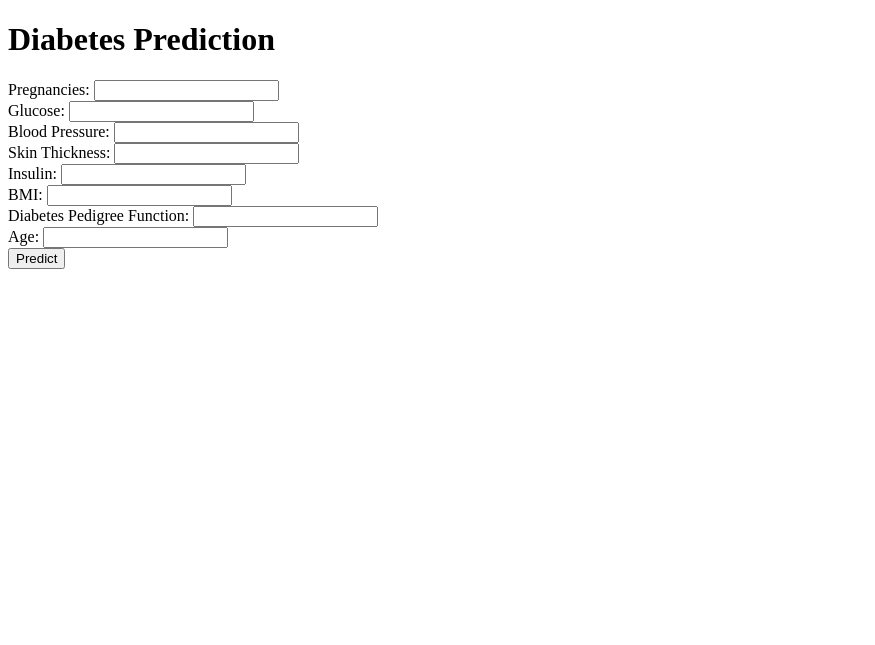
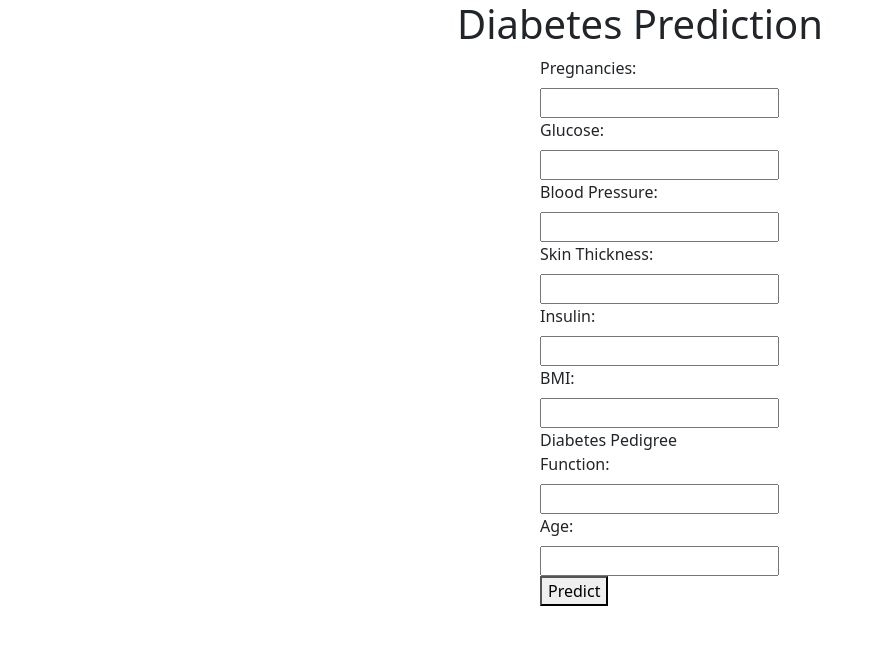
Before and after one commit to Suborno22/Diabeties_Prediction_using_ML, a Flask app: page / in a window 1280 px wide. Shown: the top 645 px of the page, without its empty margins (0-875 px from the left). Run offline with Flask 3, Linux system fonts and the light colour scheme.

Commit message:
Stylizing form

```diff
--- a/templates/index.html
+++ b/templates/index.html
@@ -5,20 +5,32 @@
     <meta name="viewport" content="width=device-width, initial-scale=1.0">
     <title>Diabetes Predictor</title>
     <script src="https://code.jquery.com/jquery-3.6.0.min.js"></script>
+    <link href="https://cdn.jsdelivr.net/npm/bootstrap@5.3.3/dist/css/bootstrap.min.css" rel="stylesheet" integrity="sha384-QWTKZyjpPEjISv5WaRU9OFeRpok6YctnYmDr5pNlyT2bRjXh0JMhjY6hW+ALEwIH" crossorigin="anonymous">
+    <script src="https://cdn.jsdelivr.net/npm/bootstrap@5.3.3/dist/js/bootstrap.bundle.min.js" integrity="sha384-YvpcrYf0tY3lHB60NNkmXc5s9fDVZLESaAA55NDzOxhy9GkcIdslK1eN7N6jIeHz" crossorigin="anonymous"></script>
 </head>
 <body>
-    <h1>Diabetes Prediction</h1>
-    <form id="prediction-form">
-        <label>Pregnancies: <input type="number" name="pregnancies" required></label><br>
-        <label>Glucose: <input type="number" name="glucose" required></label><br>
-        <label>Blood Pressure: <input type="number" name="blood_pressure" required></label><br>
-        <label>Skin Thickness: <input type="number" name="skin_thickness" required></label><br>
-        <label>Insulin: <input type="number" name="insulin" required></label><br>
-        <label>BMI: <input type="number" step="0.1" name="bmi" required></label><br>
-        <label>Diabetes Pedigree Function: <input type="number" step="0.001" name="diabetes_pedigree_function" required></label><br>
-        <label>Age: <input type="number" name="age" required></label><br>
-        <button type="submit">Predict</button>
-    </form>
+    <h1 class="display-6 text-center ">Diabetes Prediction</h1>
+    <div class="mx-auto" style="width: 200px;">
+        <form id="prediction-form">
+            <label class="form-label">Pregnancies: </label>
+            <input type="number" name="pregnancies" required><br>
+            <label class="form-label">Glucose: </label>
+            <input type="number" name="glucose" required><br>
+            <label class="form-label">Blood Pressure: </label>
+            <input type="number" name="blood_pressure" required><br>
+            <label class="form-label">Skin Thickness: </label>
+            <input type="number" name="skin_thickness" required><br>
+            <label class="form-label">Insulin: </label>
+            <input type="number" name="insulin" required><br>
+            <label class="form-label">BMI: </label>
+            <input type="number" step="0.1" name="bmi" required><br>
+            <label class="form-label">Diabetes Pedigree Function: </label>
+            <input type="number" step="0.001" name="diabetes_pedigree_function" required><br>
+            <label class="form-label">Age: </label>
+            <input type="number" name="age" required><br>
+            <button type="submit">Predict</button>
+        </form>
+    </div>
     <div id="result"></div>
 
     <script>
```
